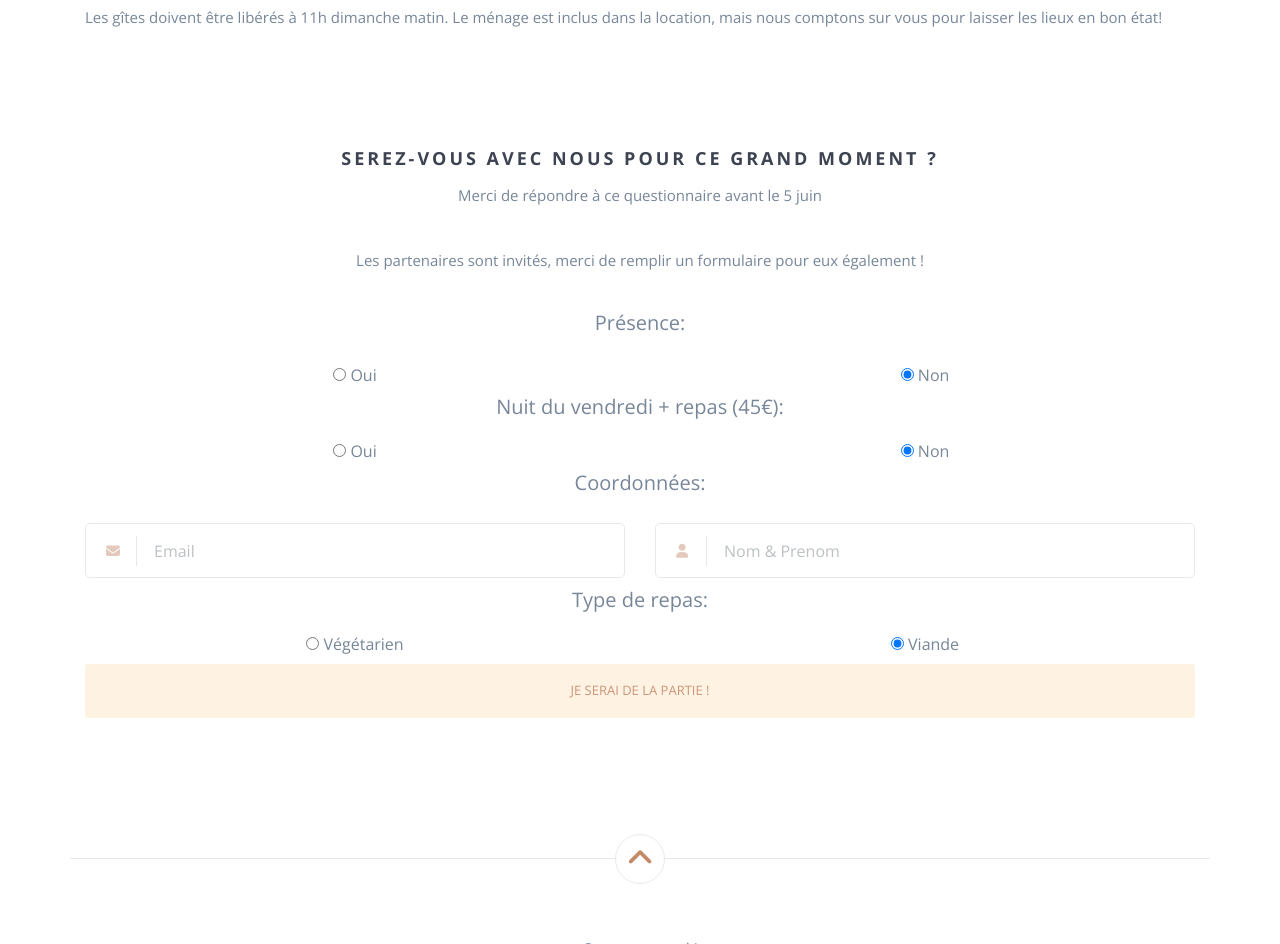
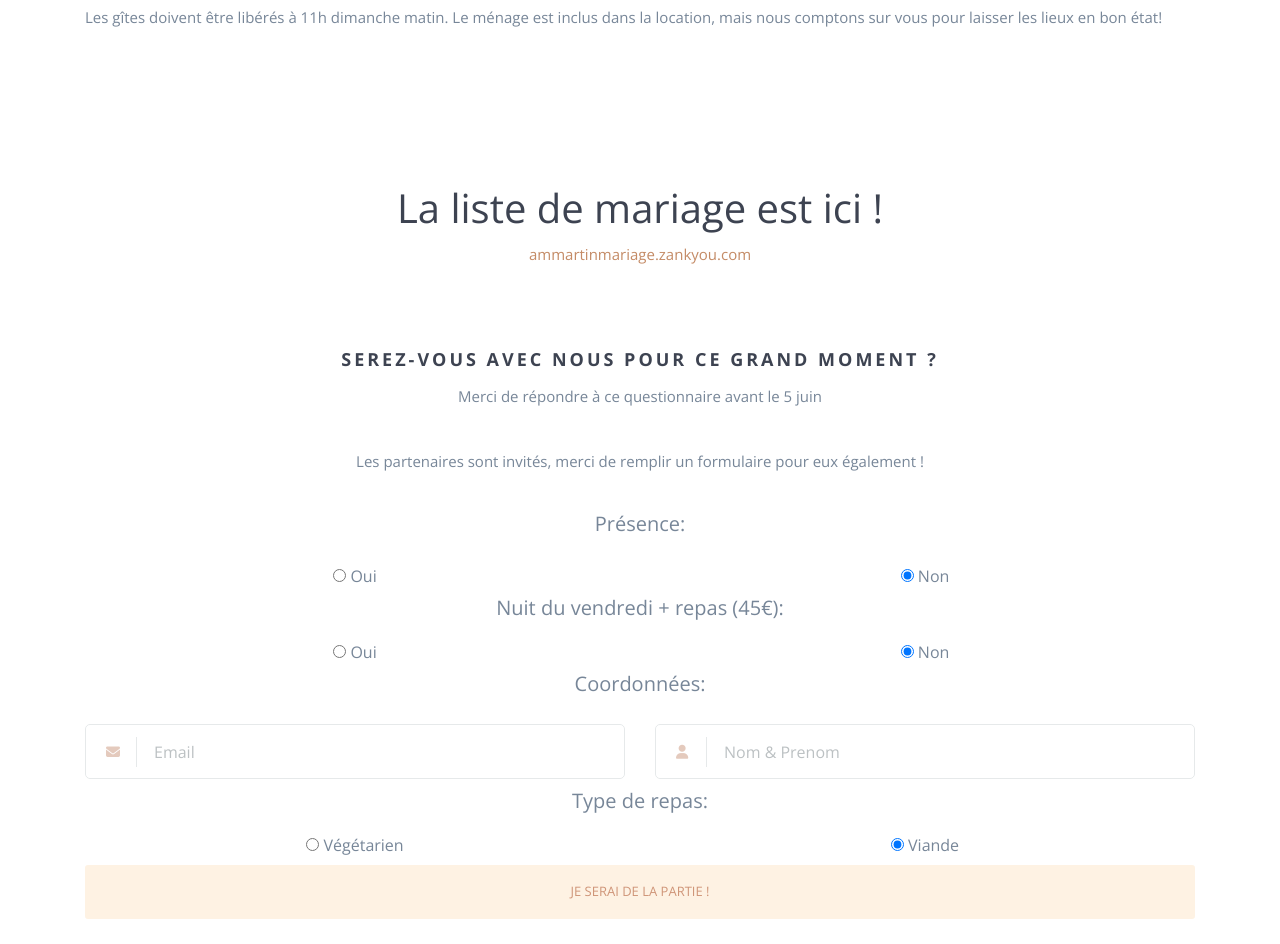
Before and after one commit to ammartinmariage/ammartinmariage.github.io, a website: page index.html in a window 1280 px wide. Shown: the part 7951-8895 px from the top of the page. Drawn offline with nearby package versions, Linux system fonts and the light colour scheme; some packages are replaced by stand-ins of ours; a script that the page names is missing.

Commit message:
liste de mariage

```diff
--- a/index.html
+++ b/index.html
@@ -89,6 +89,8 @@
         </div>
     </div>
 </section>
+
+
 
 
 <!-- <section id="intro">
@@ -385,6 +387,22 @@
         </div>
 </section>
 
+<section id="herbergement" class="section-padding">
+    <div class="container">
+        <div class="row">
+            <div class="col-md-12">
+                <h2 class="text-center">La liste de mariage est ici !</h2>
+            </div>
+        </div>
+        <div class="row">
+            <div class="col-md-12 col-md-offset-3">
+                <p class="text-center"><a  href = "https://ammartinmariage.zankyou.com/fr/liste-de-mariage"> ammartinmariage.zankyou.com</a></p>
+            </div>
+        </div>
+    </div>
+
+</section>
+
 <section class="rsvp text-center" id="rsvp">
 
     <div class="container">
```
